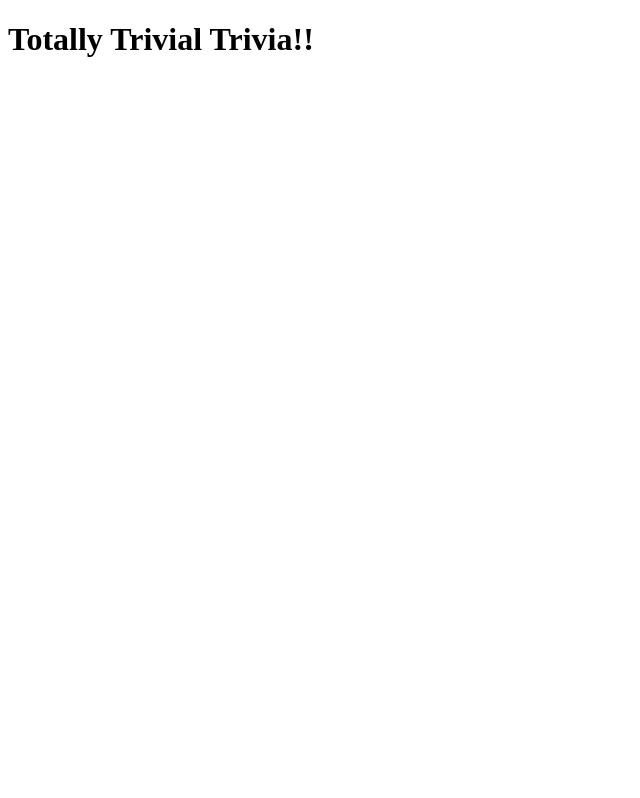
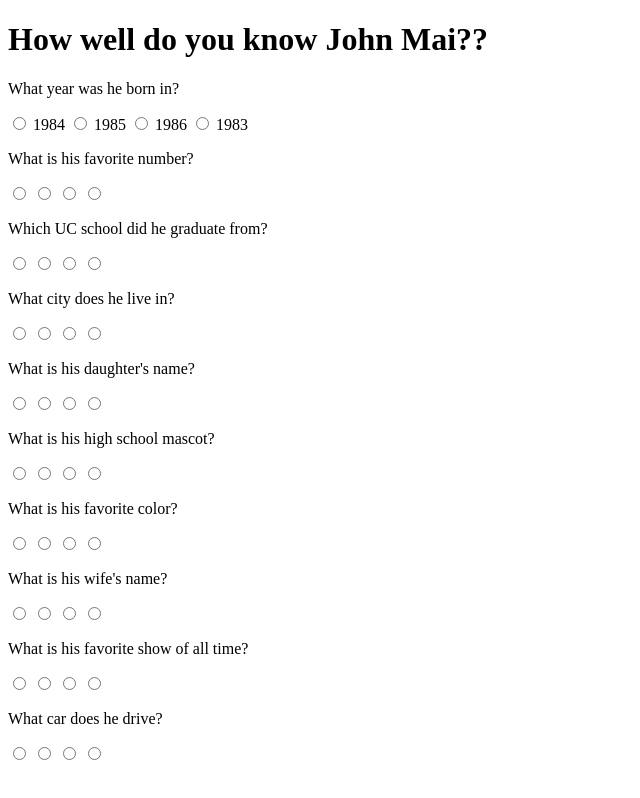
Before and after one commit to jhlmai/TriviaGame, a plain HTML site: page index.html in a window 1280 px wide. Shown: the whole page, without its empty margins (0-640 px from the left). Drawn offline with Linux system fonts and the light colour scheme.

Commit message:
added qs

```diff
--- a/index.html
+++ b/index.html
@@ -2,12 +2,117 @@
 <html lang="en">
 <head>
     <meta charset="UTF-8">
-    <meta name="viewport" content="width=device-width, initial-scale=1.0">
+    <meta name="iewport" content="width=device-width, initial-scale=1.0">
     <meta http-equiv="X-UA-Compatible" content="ie=edge">
     <title>Document</title>
 </head>
 <body>
-    <h1 id"header">Totally Trivial Trivia!!</h1>
+    <h1 id"header">How well do you know John Mai??</h1>
+
+    <div class="some-class">
+        <p id="question1">What year was he born in?</p>
+            <input type="radio" class="radio" name="q1" value="a" id="a" />
+            <label for="y">1984</label>
+            <input type="radio" class="radio" name="q1" value="b" id="b" />
+            <label for="z">1985</label>
+            <input type="radio" class="radio" name="q1" value="c" id="c" />
+            <label for="y">1986</label>
+            <input type="radio" class="radio" name="q1" value="d" id="d" />
+            <label for="z">1983</label>
+            <p id="question2">What is his favorite number?</p>
+            <input type="radio" class="radio" name="q2" value="a" id="a" />
+            <label for="y"></label>
+            <input type="radio" class="radio" name="q2" value="b" id="b" />
+            <label for="z"></label>
+            <input type="radio" class="radio" name="q2" value="c" id="c" />
+            <label for="y"></label>
+            <input type="radio" class="radio" name="q2" value="d" id="d" />
+            <label for="z"></label>
+            <p id="question3">Which UC school did he graduate from?</p>
+            <input type="radio" class="radio" name="q3" value="a" id="a" />
+            <label for="y"></label>
+            <input type="radio" class="radio" name="q3" value="b" id="b" />
+            <label for="z"></label>
+            <input type="radio" class="radio" name="q3" value="c" id="c" />
+            <label for="y"></label>
+            <input type="radio" class="radio" name="q3" value="d" id="d" />
+            <label for="z"></label>
+            <p id="question2">What city does he live in?</p>
+            <input type="radio" class="radio" name="q4" value="a" id="a" />
+            <label for="y"></label>
+            <input type="radio" class="radio" name="q4" value="b" id="b" />
+            <label for="z"></label>
+            <input type="radio" class="radio" name="q4" value="c" id="c" />
+            <label for="y"></label>
+            <input type="radio" class="radio" name="q4" value="d" id="d" />
+            <label for="z"></label>
+            <p id="question3">What is his daughter's name?</p>
+            <input type="radio" class="radio" name="q5" value="a" id="a" />
+            <label for="y"></label>
+            <input type="radio" class="radio" name="q5" value="b" id="b" />
+            <label for="z"></label>
+            <input type="radio" class="radio" name="q5" value="c" id="c" />
+            <label for="y"></label>
+            <input type="radio" class="radio" name="q5" value="d" id="d" />
+            <label for="z"></label>
+            <p id="question2">What is his high school mascot?</p>
+            <input type="radio" class="radio" name="q6" value="a" id="a" />
+            <label for="y"></label>
+            <input type="radio" class="radio" name="q6" value="b" id="b" />
+            <label for="z"></label>
+            <input type="radio" class="radio" name="q6" value="c" id="c" />
+            <label for="y"></label>
+            <input type="radio" class="radio" name="q6" value="d" id="d" />
+            <label for="z"></label>
+            <p id="question3">What is his favorite color?</p>
+            <input type="radio" class="radio" name="q7" value="a" id="a" />
+            <label for="y"></label>
+            <input type="radio" class="radio" name="q7" value="b" id="b" />
+            <label for="z"></label>
+            <input type="radio" class="radio" name="q7" value="c" id="c" />
+            <label for="y"></label>
+            <input type="radio" class="radio" name="q7" value="d" id="d" />
+            <label for="z"></label>
+            <p id="question2">What is his wife's name?</p>
+            <input type="radio" class="radio" name="q8" value="a" id="a" />
+            <label for="y"></label>
+            <input type="radio" class="radio" name="q8" value="b" id="b" />
+            <label for="z"></label>
+            <input type="radio" class="radio" name="q8" value="c" id="c" />
+            <label for="y"></label>
+            <input type="radio" class="radio" name="q8" value="d" id="d" />
+            <label for="z"></label>
+            <p id="question3">What is his favorite show of all time?</p>
+            <input type="radio" class="radio" name="q9" value="a" id="a" />
+            <label for="y"></label>
+            <input type="radio" class="radio" name="q9" value="b" id="b" />
+            <label for="z"></label>
+            <input type="radio" class="radio" name="q9" value="c" id="c" />
+            <label for="y"></label>
+            <input type="radio" class="radio" name="q9" value="d" id="d" />
+            <label for="z"></label>
+            <p id="question2">What car does he drive?</p>
+            <input type="radio" class="radio" name="q10" value="a" id="a" />
+            <label for="y"></label>
+            <input type="radio" class="radio" name="q10" value="b" id="b" />
+            <label for="z"></label>
+            <input type="radio" class="radio" name="q10" value="c" id="c" />
+            <label for="y"></label>
+            <input type="radio" class="radio" name="q10" value="d" id="d" />
+            <label for="z"></label>
+
+
+
+
+
+
+
+
+
+          </div>
+
+
+
     <script>
     // ---------------
     // What to include
```
